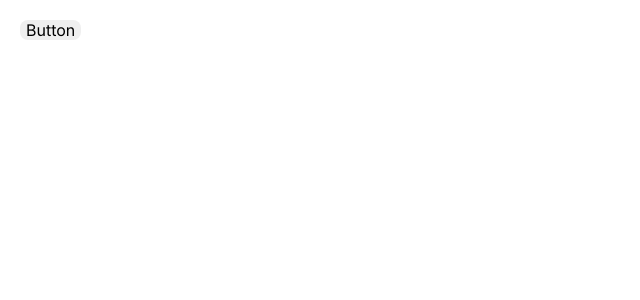
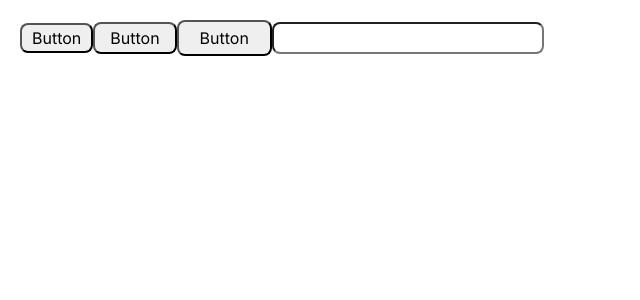
Before and after one commit to frtrriann/webpack-typescript-react-boilerplate, a Preact app: page / in a window 1280 px wide. Shown: the top 300 px of the page, without its empty margins (0-640 px from the left). Built offline with nearby package versions, Linux system fonts and the light colour scheme.

Commit message:
update boilerplate

```diff
--- a/config/webpack.common.js
+++ b/config/webpack.common.js
@@ -1,6 +1,5 @@
 /* eslint-disable @typescript-eslint/no-var-requires */
 
-const { CleanWebpackPlugin } = require("clean-webpack-plugin");
 const { ProvidePlugin } = require("webpack");
 const CopyWebpackPlugin = require("copy-webpack-plugin");
 const HtmlWebpackPlugin = require("html-webpack-plugin");
@@ -23,8 +22,6 @@ module.exports = {
   // Customize the webpack build process
   plugins: [
     new Dotenv(),
-    // Removes/cleans build folders and unused assets when rebuilding
-    new CleanWebpackPlugin(),
 
     // Copies files from target to destination folder
     new CopyWebpackPlugin({
--- a/src/components/Button/index.tsx
+++ b/src/components/Button/index.tsx
@@ -1,18 +1,23 @@
 import clsx from "clsx";
-import { FC, ButtonHTMLAttributes } from "react";
+import { FC } from "react";
 import buttonStyles from "./style.module.css";
 
-interface ButtonProps extends ButtonHTMLAttributes<HTMLButtonElement> {
+interface ButtonProps {
   size?: "small" | "medium" | "large";
+  disabled?: boolean;
 }
 
 export const Button: FC<ButtonProps> = ({
   size = "medium",
   children,
+  disabled = false,
   ...props
 }) => {
   return (
-    <button className={clsx(buttonStyles.button)} {...props}>
+    <button
+      disabled={disabled}
+      className={clsx(buttonStyles.button, buttonStyles[`button-${size}`])}
+    >
       {children}
     </button>
   );
--- a/src/components/Button/style.module.css
+++ b/src/components/Button/style.module.css
@@ -2,7 +2,9 @@
   border-radius: 8px;
   cursor: pointer;
   outline: 0;
-  border: 0;
+  /* border: 0; */
+  min-width: 64px;
+
 }
 
 .buttony:hover {
@@ -16,3 +18,15 @@
 .button:disabled {
   cursor: not-allowed;
 }
+
+.button-small {
+  padding: 4px 10px;
+}
+
+.button-medium {
+  padding: 5px 15px;
+
+}
+.button-large {
+  padding: 7px 21px;
+}
--- a/src/components/Input/index.tsx
+++ b/src/components/Input/index.tsx
@@ -1,6 +1,17 @@
-import inputStyles from './style.module.css'
-import { InputHTMLAttributes, FC } from 'react'
+import inputStyles from "./style.module.css";
+import { InputHTMLAttributes, FC } from "react";
+import clsx from "clsx";
 
-export const Input: FC<InputHTMLAttributes<HTMLInputElement>> = (props) => {
-  return <input className={inputStyles.input} {...props} />
+interface InputProps {
+  size?: "small" | "medium" | "large";
+  inputProps?: InputHTMLAttributes<HTMLInputElement>
 }
+
+export const Input: FC<InputProps> = ({ size = "medium", inputProps ={} }) => {
+  return (
+    <input
+      className={clsx(inputStyles.input, inputStyles[`input-${size}`])}
+      {...inputProps}
+    />
+  );
+};
--- a/src/components/Input/style.module.css
+++ b/src/components/Input/style.module.css
@@ -1,3 +1,15 @@
 .input {
+  border-radius: 8px;
+}
 
-}
+.input-small {
+   padding:4px 10px;
+  }
+
+  .input-medium {
+    padding: 5px 10px;
+   }
+
+   .input-large {
+    padding: 7px 10px;
+   }
--- a/src/index.tsx
+++ b/src/index.tsx
@@ -1,10 +1,14 @@
 import { render } from "preact";
 import "styles/index.css";
 import { Button } from "components/Button";
+import { Input } from "components/Input";
 
 const App = (
   <div style={{ padding: 20 }}>
-    <Button>Button</Button>
+    <Button size="small">Button</Button>
+    <Button size="medium">Button</Button>
+    <Button size="large">Button</Button>
+    <Input />
   </div>
 );
 
--- a/src/typings.d.ts
+++ b/src/typings.d.ts
@@ -1,8 +1,5 @@
 /* Use this file to declare any custom file extensions for importing */
 /* Use this folder to also add/extend a package d.ts file, if needed. */
-/// <reference types="node" />
-/// <reference types="react" />
-/// <reference types="react-dom" />
 
 /* CSS MODULES */
 declare module "*.module.css" {
```
Also changed, not shown: package.json (+21 -21 lines), 1 other file (tests, documents, lock files or other folders).
